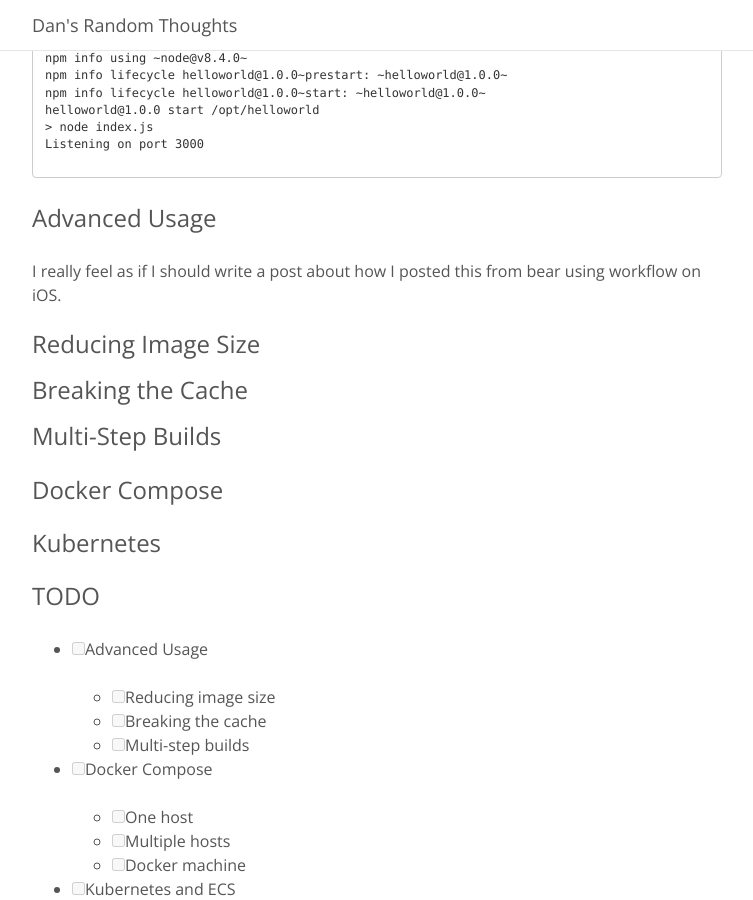
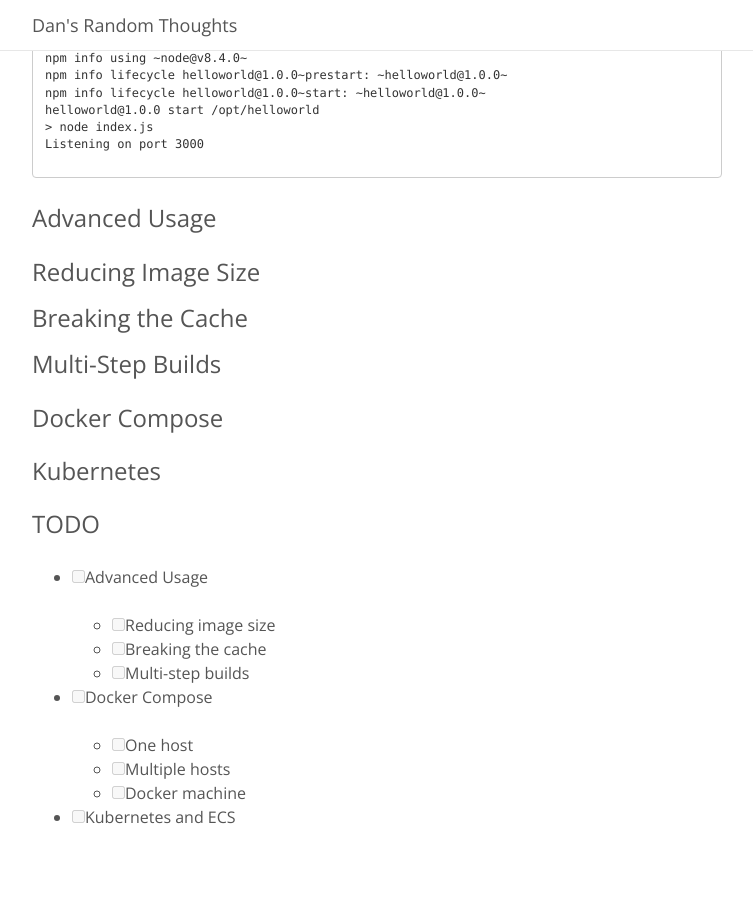
Before and after one commit to dyladan/dyladan.github.io, a Jekyll site: the page built from _posts/2017-10-31-docker.md, in a window 1280 px wide and 900 px high, scrolled down 5423 px. Shown: the whole window, without its empty margins (263-1016 px from the left). Built offline with Jekyll 4.4.1, drawn with Linux system fonts in a browser that asks for light colours.

Commit message:
Remove unneeded sentence

````diff
--- a/_posts/2017-10-31-docker.md
+++ b/_posts/2017-10-31-docker.md
@@ -162,7 +162,6 @@
 ```
 
 ## Advanced Usage
-I really feel as if I should write a post about how I posted this from bear using workflow on iOS.
 
 ### Reducing Image Size
 
````
